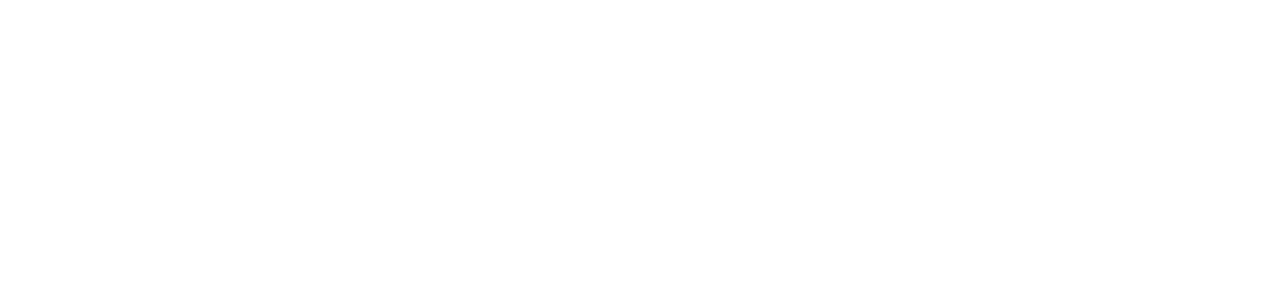
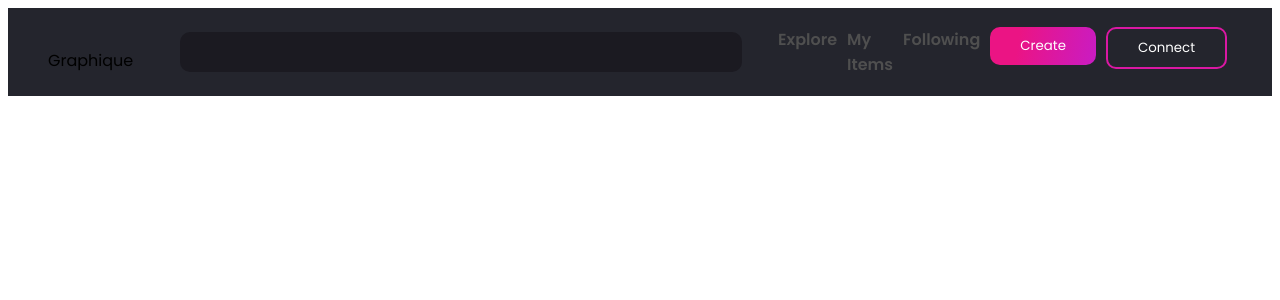
Before and after one commit to SuhailAhmed2627/g-nft, a React (Vite) app: page / in a window 1280 px wide. Shown: the top 300 px of the page. Built offline with nearby package versions, Linux system fonts and the light colour scheme; a web font is replaced by a local one.

Commit message:
feat[WIP]: Navbar

```diff
--- a/src/App.tsx
+++ b/src/App.tsx
@@ -1,10 +1,12 @@
 import React from "react";
 import { Routes, Route } from "react-router-dom";
+import NavBar from "./components/NavBar/NavBar";
 
 export const App = (): JSX.Element => {
+	//alert("pls be connected to the internet or fonts wont load :(");
 	return (
 		<div className="app">
-			{/* Navbar */}
+			<NavBar />
 			<Routes>
 				<Route path="/" element={/*<Home />*/ <></>} />
 				<Route path="profile/:id" element={/*<Profile />*/ <></>} />
--- /dev/null
+++ b/src/components/NavBar/NavBar.module.css
@@ -0,0 +1,114 @@
+.navBar {
+	width: 100%;
+	height: 100%;
+	max-height: 72px;
+	background-color: var(--black-4);
+	text-align: left;
+	display: flex;
+	justify-content: space-between;
+	padding-top: 0.5rem;
+	padding-bottom: 0.5rem;
+}
+.navLogo {
+	max-height: 37px;
+	width: auto;
+	padding: 1rem;
+	padding-left: 2.5rem;
+	cursor: pointer;
+}
+.navButtons {
+	display: flex;
+	justify-content: space-around;
+	text-align: left;
+	width: 70%;
+	margin: auto;
+	padding-right: 2.5rem;
+}
+.navButton {
+	padding: 5px;
+	color: var(--gray-3);
+	text-decoration: none;
+	font-family: "Poppins", "Lucida Sans", "Lucida Sans Regular", "Lucida Grande",
+		"Lucida Sans Unicode", Geneva, Verdana, sans-serif;
+	font-weight: 600;
+	font-size: 16px;
+	transition: 0.15s ease-in-out all;
+}
+.navButton:hover {
+	color: #ffffff;
+	transition: 0.15s ease-in-out all;
+}
+
+.searchBarContainer {
+	width: 100%;
+	margin: auto;
+}
+
+.navButtonGradient {
+	background: var(--red-linear);
+}
+
+.navButtonBorderGradient {
+	border: 2px solid var(--red-violet);
+}
+
+.searchBar {
+	background-color: var(--black-2);
+	height: 40px;
+	width: 90%;
+	margin: auto;
+	border-radius: 10px;
+}
+
+@media screen and (max-width: 800px) {
+	.navLogo {
+		max-height: 35px;
+	}
+}
+
+@media screen and (max-width: 700px) {
+	.navLogo {
+		max-height: 30px;
+	}
+}
+
+@media screen and (max-width: 600px) {
+	.navLogo {
+		margin-left: 0px;
+	}
+	.hamburgerIcon {
+		margin-right: 2rem;
+		cursor: pointer;
+		width: auto;
+		height: 30px;
+	}
+	.mobileNav {
+		display: none;
+	}
+	.mobileNavButtonContainer {
+		position: absolute;
+		top: 0px;
+		left: 0px;
+		background-color: #0c0c0c;
+		width: 100%;
+		height: 100%;
+		z-index: 1;
+	}
+	.navButtons {
+		flex-direction: column;
+	}
+	.navButton {
+		margin-top: 2rem;
+	}
+	.closeIconContainer {
+		width: 100%;
+		margin-top: 3rem;
+		text-align: right;
+	}
+	.closeIcon {
+		height: auto;
+		width: 20px;
+		margin-right: 2rem;
+		cursor: pointer;
+	}
+}
--- /dev/null
+++ b/src/components/NavBar/NavBar.tsx
@@ -0,0 +1,77 @@
+import styles from "./NavBar.module.css";
+import "./common.css";
+// import Logo from "../../assets/logo.svg";
+import NavButtons from "./NavButtons";
+// import HamburgerIcon from "../../assets/hamburger-icon.svg";
+// import CloseIcon from "../../assets/close-icon.png";
+import { useNavigate } from "react-router-dom";
+import React from "react";
+
+const Navbar = () => {
+	const screenWidth = window.innerWidth;
+	const navigate = useNavigate();
+
+	const toggleMobileNav = () => {
+		const mobileNav = document.getElementById("mobileNav");
+		mobileNav?.classList.toggle("navbarActive");
+	};
+
+	const handleClick = (e: React.MouseEvent) => {
+		const mobileNav = document.getElementById("mobileNav");
+		if (
+			e.target !== mobileNav &&
+			e.currentTarget.contains(e.target as Node)
+		) {
+			console.log(e.target, e.currentTarget);
+			toggleMobileNav();
+		}
+	};
+
+	return (
+		<>
+			<span id="home"></span>
+			<div className={styles.navBarContainer}>
+				<div className={styles.navBar}>
+					<p
+						className={styles.navLogo}
+						onClick={() => {
+							navigate("/#home");
+						}}
+					>
+						Graphique
+					</p>
+					{screenWidth > 600 ? (
+						<NavButtons />
+					) : (
+						<img
+							className={styles.hamburgerIcon}
+							onClick={toggleMobileNav}
+							src={"HamburgerIcon"}
+							alt="Nav Menu"
+						/>
+					)}
+				</div>
+				{screenWidth < 600 ? (
+					<div
+						className={styles.mobileNav}
+						id="mobileNav"
+						onClick={handleClick}
+					>
+						<div className={styles.mobileNavButtonContainer}>
+							<div className={styles.closeIconContainer}>
+								<img
+									className={styles.closeIcon}
+									src={"CloseIcon"}
+									alt="Close Icon"
+								/>
+							</div>
+							<NavButtons />
+						</div>
+					</div>
+				) : null}
+			</div>
+		</>
+	);
+};
+
+export default Navbar;
--- /dev/null
+++ b/src/components/NavBar/NavButtons.tsx
@@ -0,0 +1,34 @@
+import React from "react";
+import { Link } from "react-router-dom";
+import styles from "./NavBar.module.css";
+
+const NavButtons = () => {
+	return (
+		<>
+			<div className={styles.searchBarContainer}>
+				<div className={styles.searchBar}></div>
+			</div>
+			<div className={styles.navButtons}>
+				<Link className={styles.navButton} to="/">
+					Explore
+				</Link>
+				<Link className={styles.navButton} to="/">
+					My Items
+				</Link>
+				<Link className={styles.navButton} to="/">
+					Following
+				</Link>
+				<a className={styles.navButton}>
+					<button className={styles.navButtonGradient}>Create</button>
+				</a>
+				<a className={styles.navButton}>
+					<button className={styles.navButtonBorderGradient}>
+						Connect
+					</button>
+				</a>
+			</div>
+		</>
+	);
+};
+
+export default NavButtons;
--- /dev/null
+++ b/src/components/NavBar/common.css
@@ -0,0 +1,3 @@
+.navbarActive {
+	display: block;
+}
--- a/src/index.css
+++ b/src/index.css
@@ -106,4 +106,7 @@
 	border: none;
 	outline: none;
 	background: none;
+	color: #ffffff;
+	border-radius: 10px;
+	padding: 9px 30px;
 }
--- a/src/index.tsx
+++ b/src/index.tsx
@@ -2,6 +2,7 @@
 import ReactDOM from "react-dom";
 import { BrowserRouter as Router } from "react-router-dom";
 import { App } from "./App";
+import "./index.css";
 
 ReactDOM.render(
 	<React.StrictMode>
```
